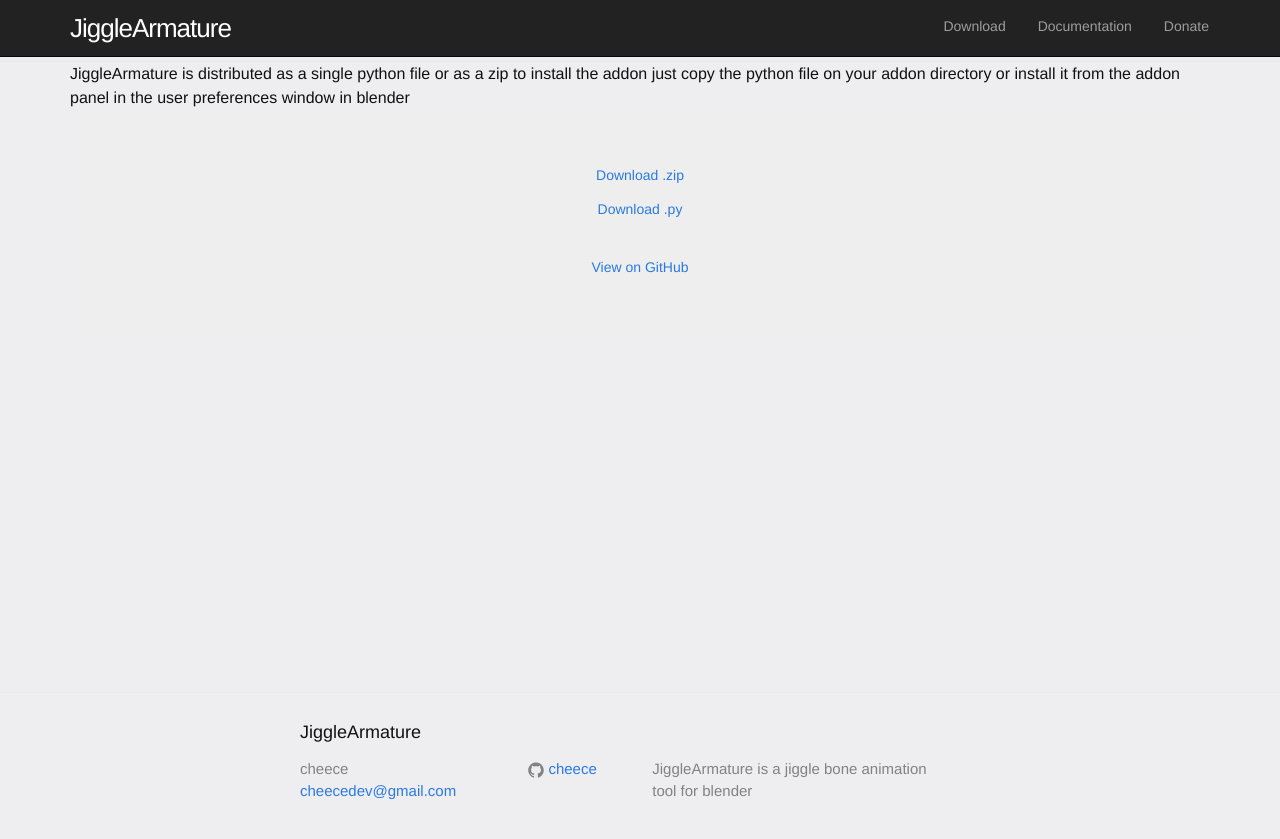
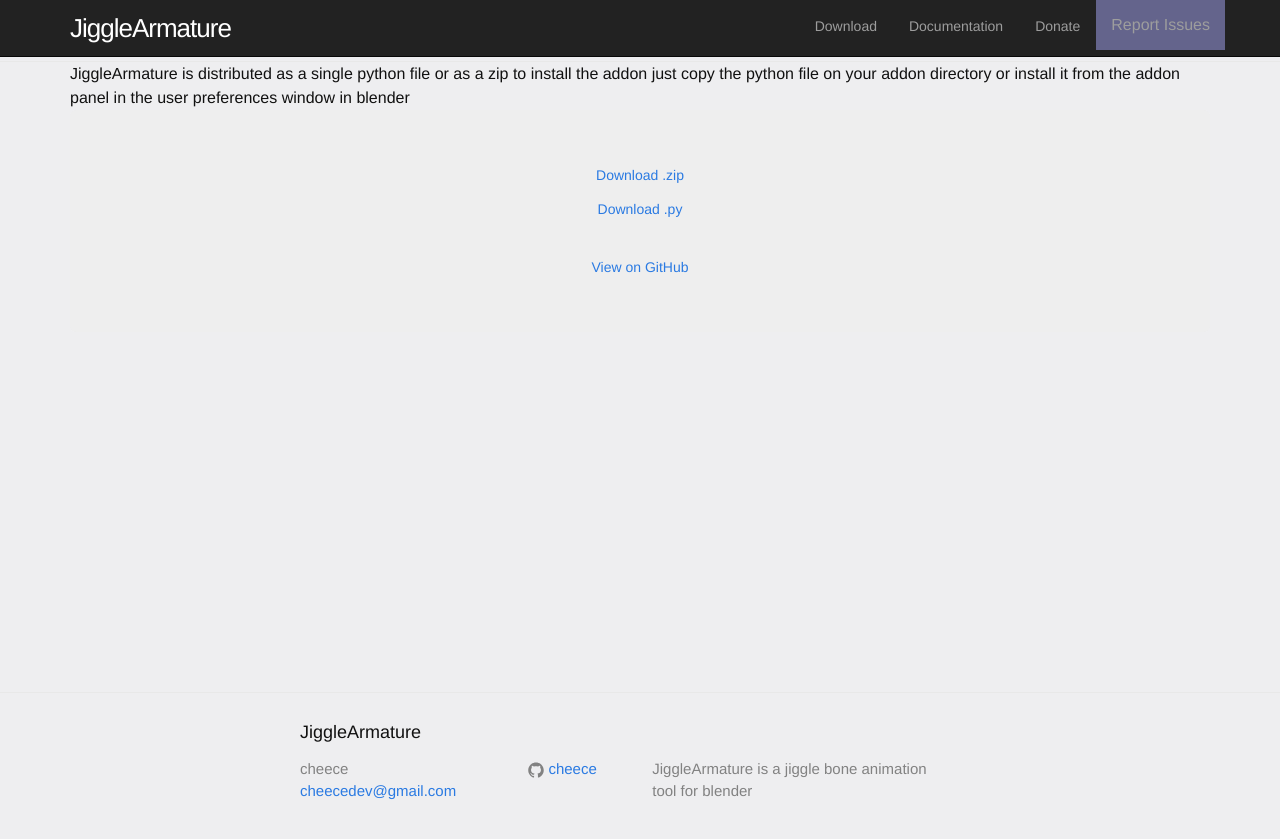
Before and after one commit to cheece/JiggleArmature, a Jekyll site: the page built from download.html, in a window 1280 px wide. Shown: the top 839 px of the page. Built offline with Jekyll 4.4.1, drawn with Linux system fonts in a browser that asks for light colours.

Commit message:
nxt pages commit

```diff
--- a/_includes/header.html
+++ b/_includes/header.html
@@ -15,6 +15,7 @@
           <li><a href="{{ site.baseurl }}/download" class="btn">Download</a></li>
           <li><a href="{{ site.baseurl }}/docs" class="btn">Documentation</a></li>
           <li><a href="{{ site.baseurl }}/donate" class="btn">Donate</a></li>
+          <li style="background:rgb(100,100,140)"><a href="https://github.com/cheece/JiggleArmature/issues">Report Issues</a></li>
         </ul>
 
 
```
